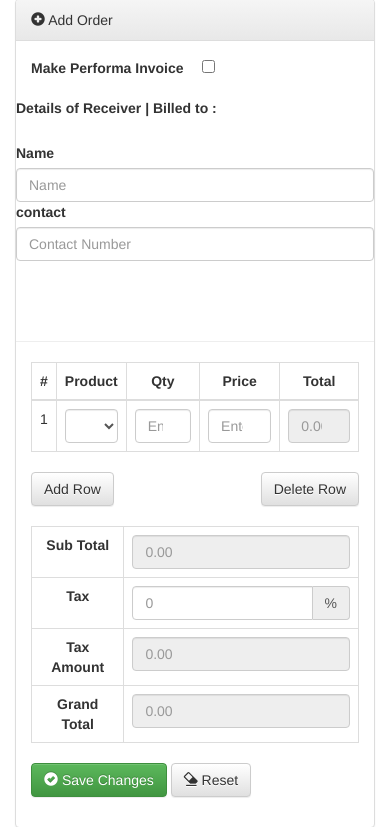
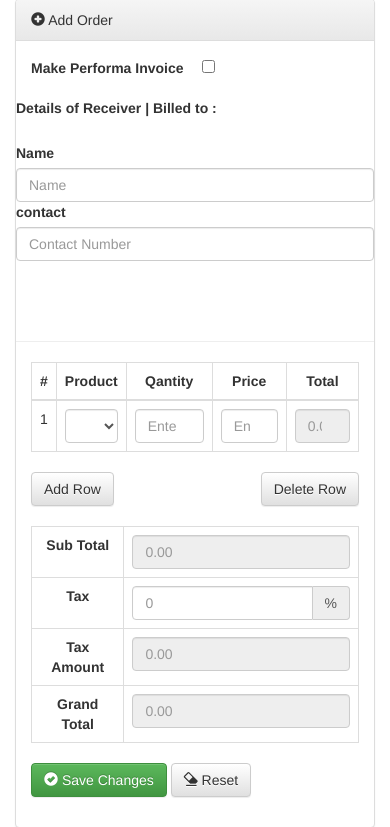
Before and after one commit to rupalikarande/stock, a PHP site: page /stock/quickbill.php in a window 390 px wide. Shown: the part 161-988 px from the top of the page. Run offline with PHP 8.4, Linux system fonts and the light colour scheme; a user stored in the database is signed in; lists and menus that the app fills with data are empty.

Commit message:
Add files via upload

```diff
--- a/quickbill.php
+++ b/quickbill.php
@@ -53,9 +53,9 @@ require_once 'includes/header.php';
 			    <div class="col-sm-4">
 			      <input type="text" class="form-control" id="name" name="name" placeholder="Name" autocomplete="on" />
 			    </div>
-				<label for="contact" class="col-sm-2 control-label">contact </label>
+				<label for="contactNO" class="col-sm-2 control-label">contact </label>
 				 <div class="col-sm-4">
-			      <input type="text" class="form-control" id="contact" name="contact" placeholder="Contact Number" autocomplete="on" />
+			      <input type="number" class="form-control" id="contactNo" name="contactNo" placeholder="Contact Number" autocomplete="on" />
 			    </div><br><br><br>
  </div>
   <hr>
@@ -65,7 +65,7 @@ require_once 'includes/header.php';
           <tr>
             <th class="text-center"> # </th>
             <th class="text-center"> Product </th>
-            <th class="text-center"> Qty </th>
+            <th class="text-center"> Qantity </th>
             <th class="text-center"> Price </th>
             <th class="text-center"> Total </th>
           </tr>
@@ -74,7 +74,7 @@ require_once 'includes/header.php';
           <tr id='addr0'>
             <td>1</td>
             <td><select class="form-control" name='product[]' onChange="option_checker(this);"></select></td>
-            <td><input type="number" name='qty[]' placeholder='Enter Qty' class="form-control qty" step="0" min="0"/></td>
+            <td><input type="number" name='qantity[]' placeholder='Enter Qty' class="form-control qty" step="0" min="0"/></td>
             <td><input type="number" name='price[]' placeholder='Enter Unit Price' class="form-control price" step="0.00" min="0"/></td>
             <td><input type="number" name='total[]' placeholder='0.00' class="form-control total" readonly/></td>
           </tr>
```
